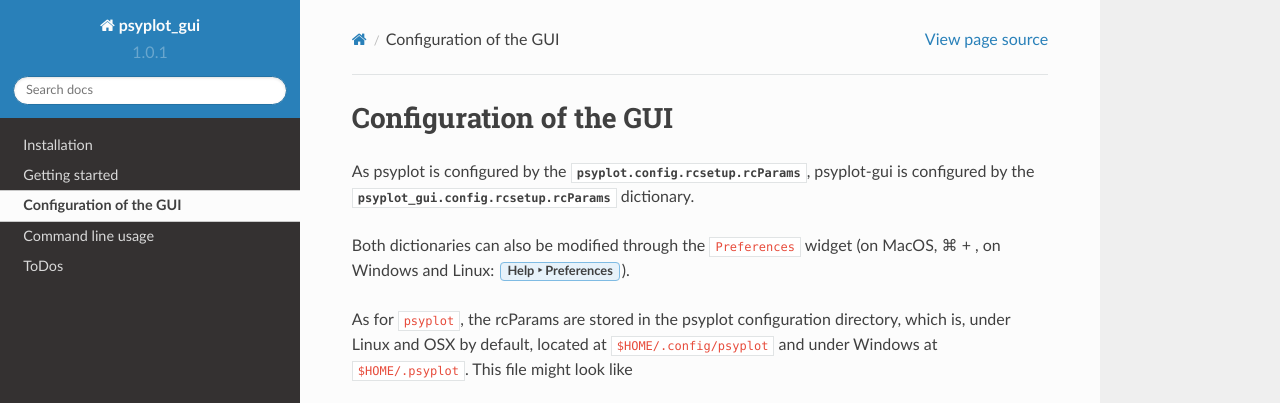
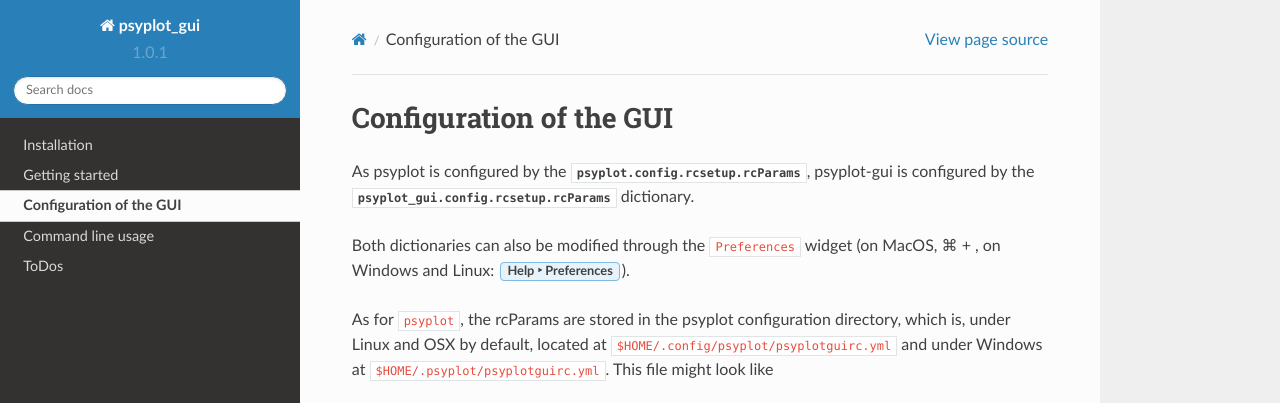
Before and after one commit to psyplot/psyplot-gui, a Sphinx documentation site: the page built from docs/configuration.rst, in a window 1280 px wide, cut to the strip 0-403 px from the top of the page. Built offline with Sphinx 7.4.7 and the Read the Docs theme 2.0.0, drawn with Linux system fonts in a browser that asks for light colours; pages that are not in the unit, such as notebooks, are missing from menus; the version number is read from the project's files by our own code.

Commit message:
Minor changes [skip ci]

```diff
--- a/docs/configuration.rst
+++ b/docs/configuration.rst
@@ -13,7 +13,8 @@ widget (on MacOS, ⌘ + , on Windows and Linux:
 
 As for ``psyplot``, the rcParams are stored in the psyplot configuration
 directory, which is, under Linux and OSX by default, located at
-``$HOME/.config/psyplot`` and under Windows at ``$HOME/.psyplot``.
+``$HOME/.config/psyplot/psyplotguirc.yml`` and under Windows at
+``$HOME/.psyplot/psyplotguirc.yml``.
 This file might look like
 
 .. ipython::
```
